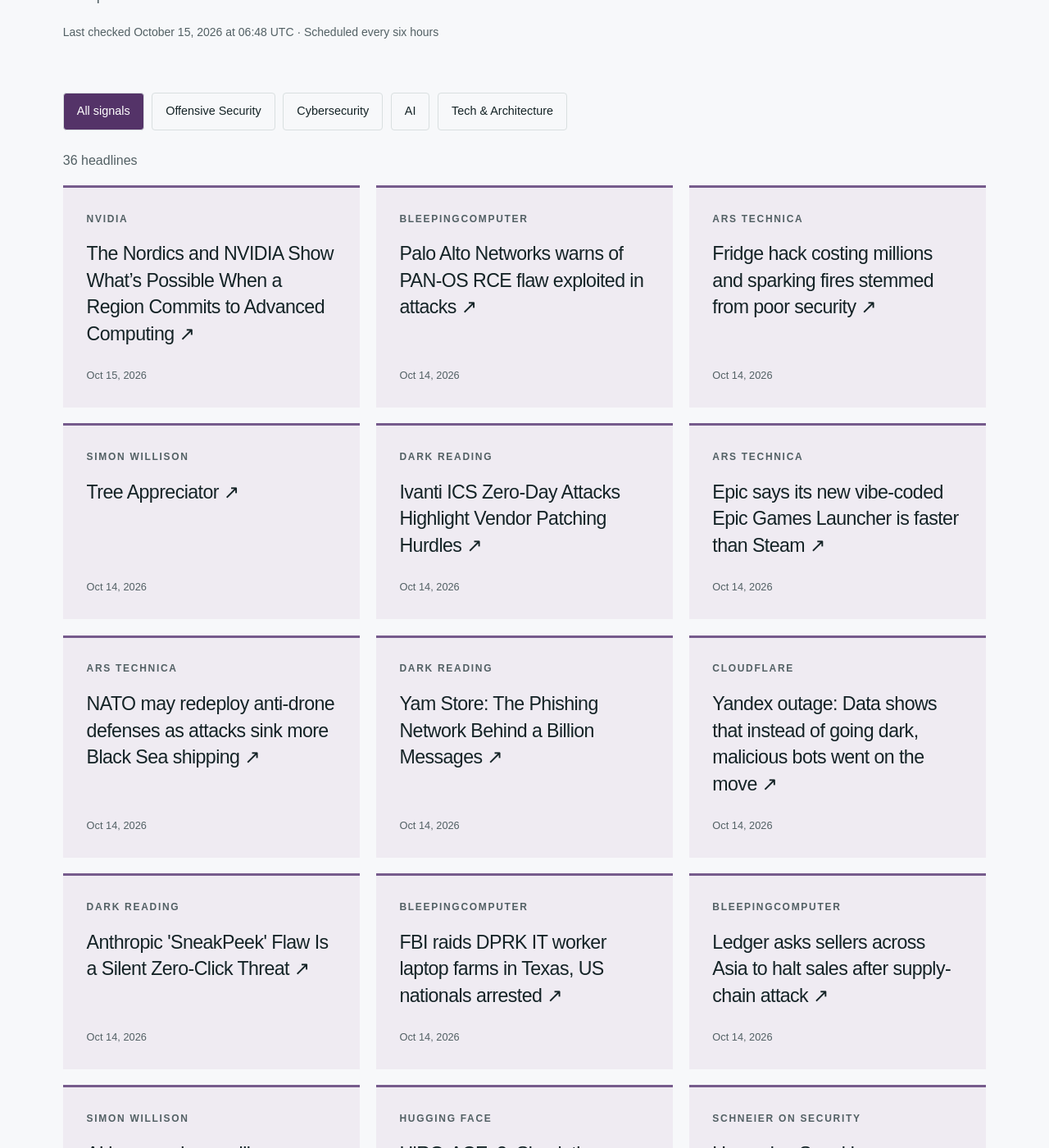
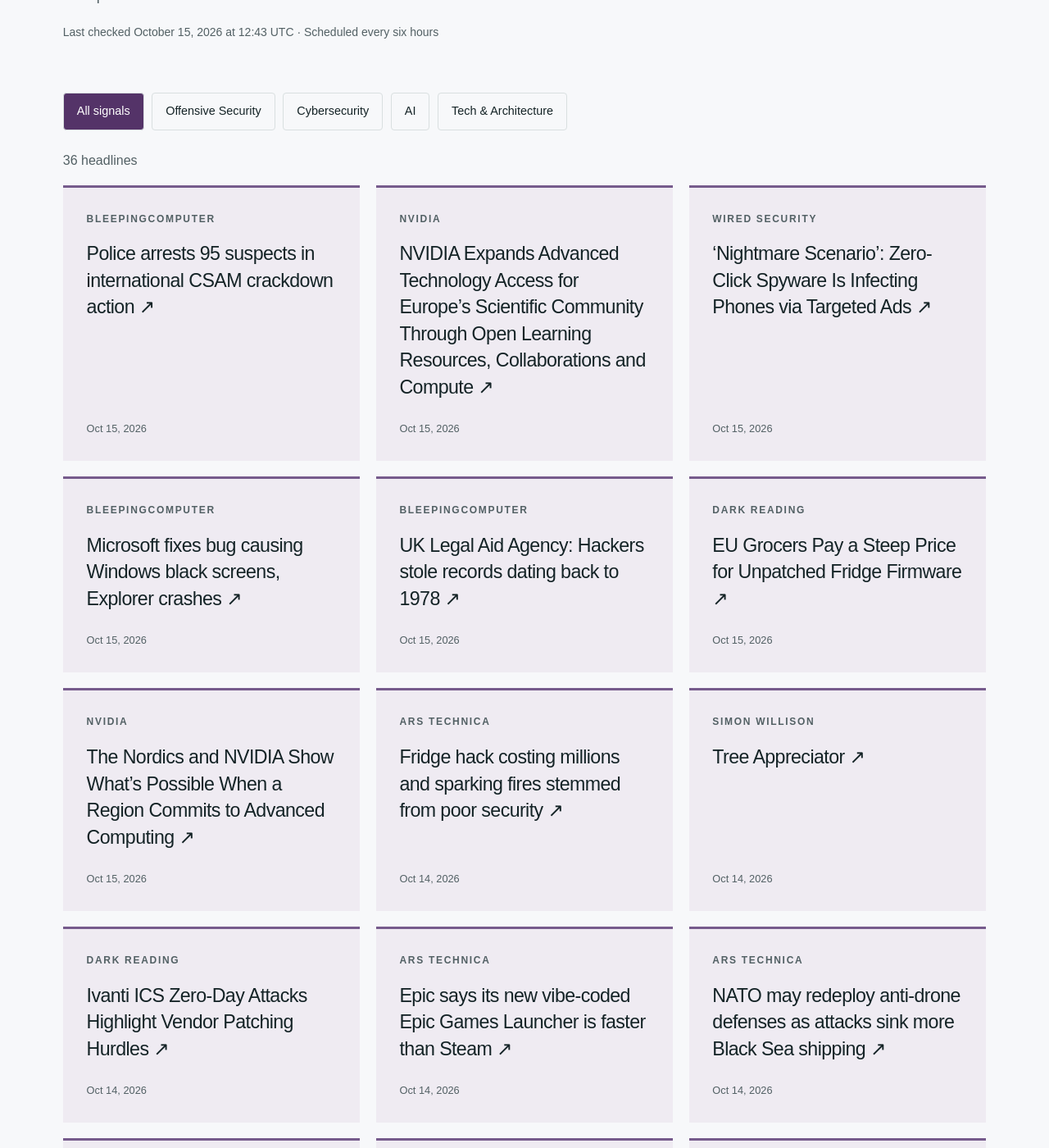
Before and after one commit to hntk/hntk.github.io, a Jekyll site: the page built from news/index.html, in a window 1280 px wide and 1400 px high, scrolled down 375 px. Shown: the whole window at 82% size. Built offline with Jekyll 4.4.1, drawn with Linux system fonts in a browser that asks for light colours; some of the changed text lies outside the part shown.

Commit message:
Refresh News and Signals

```diff
--- a/_data/news.json
+++ b/_data/news.json
@@ -1,6 +1,54 @@
 {
-  "updated": "2026-10-15T06:48:23.271486+00:00",
+  "updated": "2026-10-15T12:43:43.769362+00:00",
   "items": [
+    {
+      "title": "Police arrests 95 suspects in international CSAM crackdown action",
+      "url": "https://www.bleepingcomputer.com/news/security/police-arrests-95-suspects-in-child-sexual-abuse-material-crackdown/",
+      "published": "2026-10-15T11:55:38+00:00",
+      "source": "BleepingComputer",
+      "source_id": "bleepingcomputer",
+      "category": "cybersecurity"
+    },
+    {
+      "title": "NVIDIA Expands Advanced Technology Access for Europe’s Scientific Community Through Open Learning Resources, Collaborations and Compute",
+      "url": "https://blogs.nvidia.com/blog/ec-scientific-computing-pledge/",
+      "published": "2026-10-15T10:00:12+00:00",
+      "source": "NVIDIA",
+      "source_id": "nvidia",
+      "category": "ai"
+    },
+    {
+      "title": "‘Nightmare Scenario’: Zero-Click Spyware Is Infecting Phones via Targeted Ads",
+      "url": "https://www.wired.com/story/nightmare-scenario-zero-click-spyware-is-infecting-phones-via-targeted-ads/",
+      "published": "2026-10-15T10:00:00+00:00",
+      "source": "WIRED Security",
+      "source_id": "wired",
+      "category": "cybersecurity"
+    },
+    {
+      "title": "Microsoft fixes bug causing Windows black screens, Explorer crashes",
+      "url": "https://www.bleepingcomputer.com/news/microsoft/microsoft-fixes-bug-causing-windows-black-screens-explorer-crashes/",
+      "published": "2026-10-15T09:10:20+00:00",
+      "source": "BleepingComputer",
+      "source_id": "bleepingcomputer",
+      "category": "cybersecurity"
+    },
+    {
+      "title": "UK Legal Aid Agency: Hackers stole records dating back to 1978",
+      "url": "https://www.bleepingcomputer.com/news/security/uk-legal-aid-agency-hackers-stole-records-dating-back-to-1978/",
+      "published": "2026-10-15T08:06:47+00:00",
+      "source": "BleepingComputer",
+      "source_id": "bleepingcomputer",
+      "category": "cybersecurity"
+    },
+    {
+      "title": "EU Grocers Pay a Steep Price for Unpatched Fridge Firmware",
+      "url": "https://www.darkreading.com/ics-ot-security/eu-grocers-unpatched-fridge-firmware",
+      "published": "2026-10-15T07:00:00+00:00",
+      "source": "Dark Reading",
+      "source_id": "dark-reading",
+      "category": "cybersecurity"
+    },
     {
       "title": "The Nordics and NVIDIA Show What’s Possible When a Region Commits to Advanced Computing",
       "url": "https://blogs.nvidia.com/blog/nordics-technology-ecosystem/",
@@ -8,14 +56,6 @@
       "source": "NVIDIA",
       "source_id": "nvidia",
       "category": "ai"
-    },
-    {
-      "title": "Palo Alto Networks warns of PAN-OS RCE flaw exploited in attacks",
-      "url": "https://www.bleepingcomputer.com/news/security/palo-alto-networks-warns-of-pan-os-rce-flaw-exploited-in-attacks/",
-      "published": "2026-10-14T22:56:47+00:00",
-      "source": "BleepingComputer",
-      "source_id": "bleepingcomputer",
-      "category": "cybersecurity"
     },
     {
       "title": "Fridge hack costing millions and sparking fires stemmed from poor security",
@@ -72,30 +112,6 @@
       "source": "Cloudflare",
       "source_id": "cloudflare",
       "category": "tech-architecture"
-    },
-    {
-      "title": "Anthropic 'SneakPeek' Flaw Is a Silent Zero-Click Threat",
-      "url": "https://www.darkreading.com/threat-intelligence/new-anthropic-sneakpeek-silent-zero-click-threat",
-      "published": "2026-10-14T20:09:42+00:00",
-      "source": "Dark Reading",
-      "source_id": "dark-reading",
-      "category": "cybersecurity"
-    },
-    {
-      "title": "FBI raids DPRK IT worker laptop farms in Texas, US nationals arrested",
-      "url": "https://www.bleepingcomputer.com/news/security/fbi-raids-dprk-it-worker-laptop-farms-in-texas-us-nationals-arrested/",
-      "published": "2026-10-14T19:41:43+00:00",
-      "source": "BleepingComputer",
-      "source_id": "bleepingcomputer",
-      "category": "cybersecurity"
-    },
-    {
-      "title": "Ledger asks sellers across Asia to halt sales after supply-chain attack",
-      "url": "https://www.bleepingcomputer.com/news/security/ledger-asks-sellers-across-asia-to-halt-sales-after-supply-chain-attack/",
-      "published": "2026-10-14T17:46:50+00:00",
-      "source": "BleepingComputer",
-      "source_id": "bleepingcomputer",
-      "category": "cybersecurity"
     },
     {
       "title": "AI is mass decompiling games. That's both awesome and scary.",
@@ -170,14 +186,6 @@
       "category": "ai"
     },
     {
-      "title": "European Cities Deploy NVIDIA-Powered AI Agents to Run Smarter Urban Operations",
-      "url": "https://blogs.nvidia.com/blog/european-cities-agents-urban-operations/",
-      "published": "2026-10-14T06:00:28+00:00",
-      "source": "NVIDIA",
-      "source_id": "nvidia",
-      "category": "ai"
-    },
-    {
       "title": "An OpenAI Employee Allegedly Used a Chatbot to Help Plant a Recording Device at the Office",
       "url": "https://www.wired.com/story/an-openai-employee-allegedly-used-a-chatbot-to-help-plant-a-recording-device-at-the-office/",
       "published": "2026-10-13T23:17:59+00:00",
@@ -221,14 +229,6 @@
       "title": "Feds Got Warrants to Use Fake Cell Towers to Hunt Down Don Lemon’s Producer",
       "url": "https://www.wired.com/story/feds-got-warrants-to-use-fake-cell-towers-to-hunt-down-don-lemons-producer/",
       "published": "2026-10-12T11:00:00+00:00",
-      "source": "WIRED Security",
-      "source_id": "wired",
-      "category": "cybersecurity"
-    },
-    {
-      "title": "AI Is Getting Really Good at Messing With Cybercriminals",
-      "url": "https://www.wired.com/story/ai-is-getting-really-good-at-messing-with-cybercriminals/",
-      "published": "2026-10-10T12:00:00+00:00",
       "source": "WIRED Security",
       "source_id": "wired",
       "category": "cybersecurity"
@@ -295,79 +295,79 @@
       "id": "ars-technica",
       "name": "Ars Technica",
       "status": "ok",
-      "last_success": "2026-10-15T06:48:23.271486+00:00"
+      "last_success": "2026-10-15T12:43:43.769362+00:00"
     },
     {
       "id": "bleepingcomputer",
       "name": "BleepingComputer",
       "status": "ok",
-      "last_success": "2026-10-15T06:48:23.271486+00:00"
+      "last_success": "2026-10-15T12:43:43.769362+00:00"
     },
     {
       "id": "cloudflare",
       "name": "Cloudflare",
       "status": "ok",
-      "last_success": "2026-10-15T06:48:23.271486+00:00"
+      "last_success": "2026-10-15T12:43:43.769362+00:00"
     },
     {
       "id": "dark-reading",
       "name": "Dark Reading",
       "status": "ok",
-      "last_success": "2026-10-15T06:48:23.271486+00:00"
+      "last_success": "2026-10-15T12:43:43.769362+00:00"
     },
     {
       "id": "hugging-face",
       "name": "Hugging Face",
       "status": "ok",
-      "last_success": "2026-10-15T06:48:23.271486+00:00"
+      "last_success": "2026-10-15T12:43:43.769362+00:00"
     },
     {
       "id": "microsoft-research",
       "name": "Microsoft Research",
       "status": "ok",
-      "last_success": "2026-10-15T06:48:23.271486+00:00"
+      "last_success": "2026-10-15T12:43:43.769362+00:00"
     },
     {
       "id": "nvidia",
       "name": "NVIDIA",
       "status": "ok",
-      "last_success": "2026-10-15T06:48:23.271486+00:00"
+      "last_success": "2026-10-15T12:43:43.769362+00:00"
     },
     {
       "id": "portswigger",
       "name": "PortSwigger Research",
       "status": "ok",
-      "last_success": "2026-10-15T06:48:23.271486+00:00"
+      "last_success": "2026-10-15T12:43:43.769362+00:00"
     },
     {
       "id": "schneier",
       "name": "Schneier on Security",
       "status": "ok",
-      "last_success": "2026-10-15T06:48:23.271486+00:00"
+      "last_success": "2026-10-15T12:43:43.769362+00:00"
     },
     {
       "id": "simon-willison",
       "name": "Simon Willison",
       "status": "ok",
-      "last_success": "2026-10-15T06:48:23.271486+00:00"
+      "last_success": "2026-10-15T12:43:43.769362+00:00"
     },
     {
       "id": "specterops",
       "name": "SpecterOps",
       "status": "ok",
-      "last_success": "2026-10-15T06:48:23.271486+00:00"
+      "last_success": "2026-10-15T12:43:43.769362+00:00"
     },
     {
       "id": "trail-of-bits",
       "name": "Trail of Bits",
       "status": "ok",
-      "last_success": "2026-10-15T06:48:23.271486+00:00"
+      "last_success": "2026-10-15T12:43:43.769362+00:00"
     },
     {
       "id": "wired",
       "name": "WIRED Security",
       "status": "ok",
-      "last_success": "2026-10-15T06:48:23.271486+00:00"
+      "last_success": "2026-10-15T12:43:43.769362+00:00"
     }
   ]
 }
```
